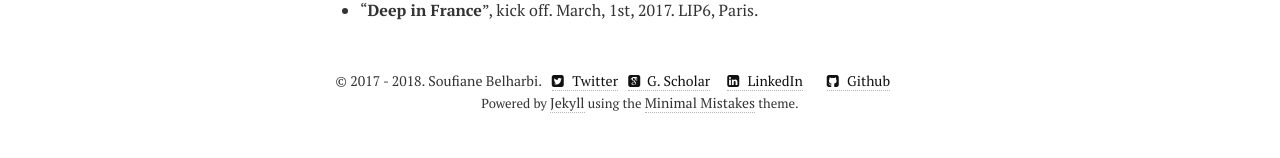
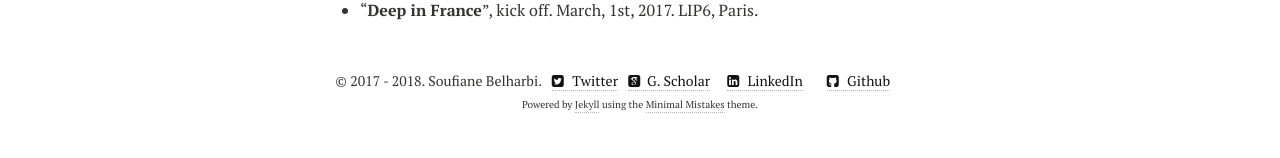
Before and after one commit to sbelharbi/sbelharbi.github.io, a Jekyll site: the page built from index.md, in a window 1280 px wide. Shown: the part 2433-2591 px from the top of the page. Built offline with Jekyll 4.4.1, drawn with Linux system fonts in a browser that asks for light colours; nearby versions of some CDN libraries.

Commit message:
change font size footer last sentence... font size set to 1.

```diff
--- a/_includes/_footer.html
+++ b/_includes/_footer.html
@@ -31,8 +31,8 @@
   {% if site.owner.google_plus %}<a style="display: inline;" href="http://plus.google.com/{{ site.owner.google_plus }}" class="author-social" target="_blank"><i class="fa fa-google-plus-square"></i> Google+</a>{% endif %}
 
 <br/>
-<font size="-1">
-Powered by <a href="http://jekyllrb.com">Jekyll</a> using the <a href="http://mademistakes.com/minimal-mistakes/">Minimal Mistakes</a> theme.
+<font size="1">
+Powered by <a href="http://jekyllrb.com"><font size="1">Jekyll</font></a> using the <a href="http://mademistakes.com/minimal-mistakes/"><font size="1">Minimal Mistakes</font></a> theme.
 </font>
 
 </span>
```
